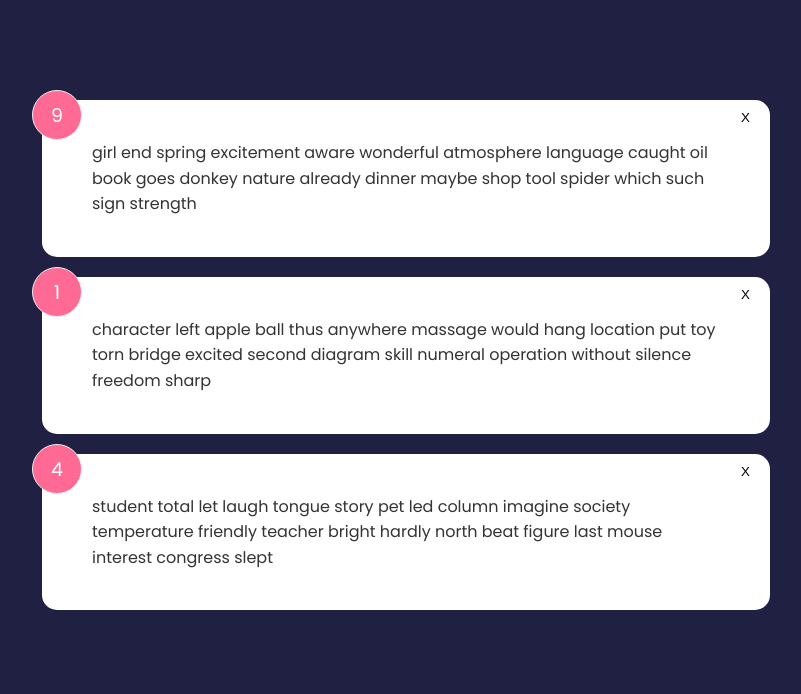
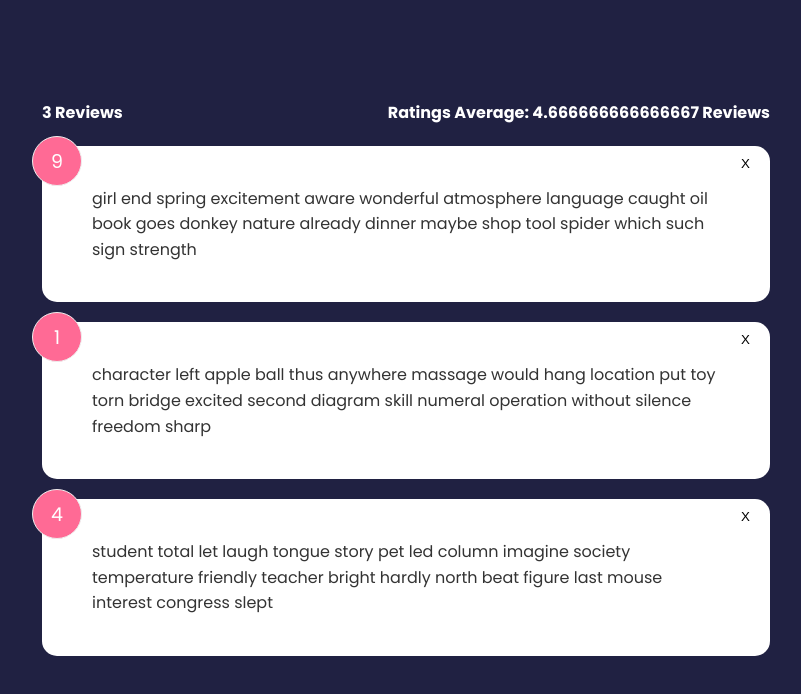
Before and after one commit to guidefari/svelte-feedback-app, a Svelte app: page / in a window 1280 px wide. Shown: the top 694 px of the page, without its empty margins (234-1035 px from the left). Built offline with nearby package versions, Linux system fonts and the light colour scheme.

Commit message:
feat: feedback stats component

```diff
--- a/src/App.svelte
+++ b/src/App.svelte
@@ -1,5 +1,6 @@
 <script>
 	import FeedbackList from './components/FeedbackList.svelte'
+import FeedbackStats from './components/FeedbackStats.svelte';
 
   let feedback = [
 	  {
@@ -19,6 +20,9 @@
 	  },
   ]
 
+  $: count = feedback.length
+  $: average = feedback.reduce((a, {rating}) => a + rating, 0) / feedback.length
+
   const deleteFeedback = e => {
 	  const itemId = e.detail;
 	  feedback = feedback.filter(item => item.id != itemId)
@@ -26,6 +30,7 @@
 </script>
 
 <main class="container">
+	<FeedbackStats {count} {average}/>
 	<FeedbackList {feedback} on:delete-feedback={deleteFeedback}/>
 </main>
 
--- /dev/null
+++ b/src/components/FeedbackStats.svelte
@@ -0,0 +1,17 @@
+<script>
+    export let count
+    export let average
+</script>
+
+<div class="feedback-stats">
+    <h4>{count} Reviews</h4>
+    <h4>Ratings Average: {average} Reviews</h4>
+</div>
+
+<style>
+.feedback-stats {
+    display: flex;
+    justify-content: space-between;
+    align-items: center;
+}
+</style>
```
